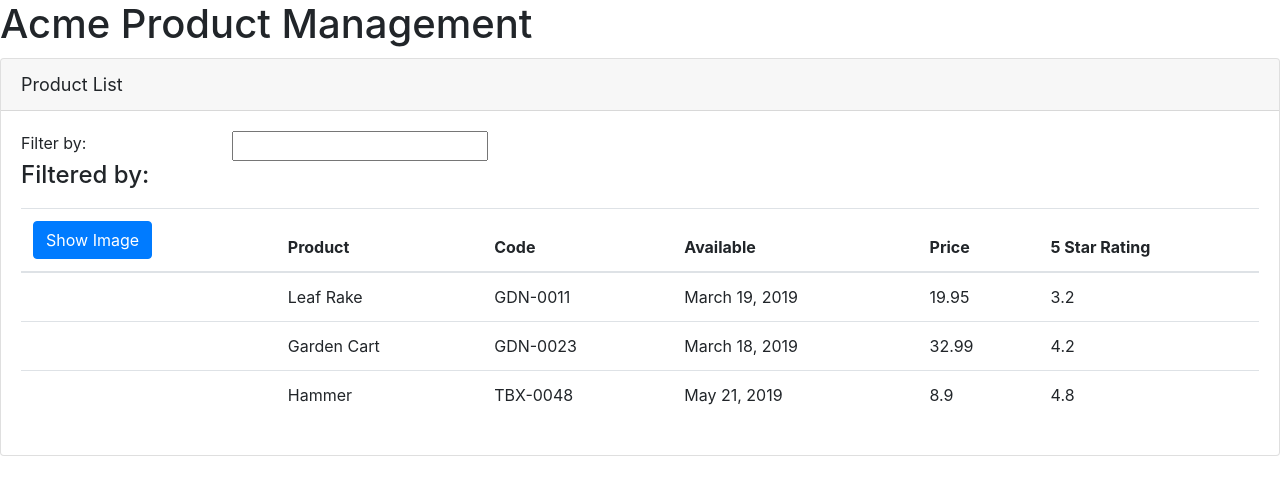
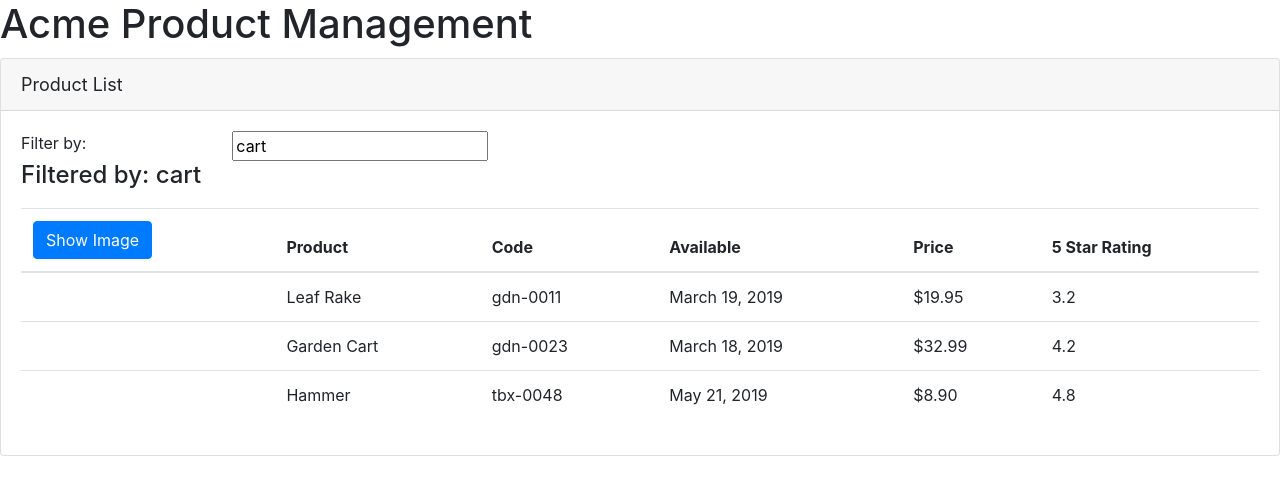
Before and after one commit to sarahkfleming/Angular-GettingStarted, an Angular app: page / in a window 1280 px wide. Shown: the top 494 px of the page. Built offline with nearby package versions, Linux system fonts and the light colour scheme.

Commit message:
formatted currency, imported forms module, and set up filter box to take in user input

```diff
--- a/src/app/app.module.ts
+++ b/src/app/app.module.ts
@@ -1,5 +1,6 @@
 import { BrowserModule } from '@angular/platform-browser';
 import { NgModule } from '@angular/core';
+import { FormsModule } from '@angular/forms';
 
 import { AppComponent } from './app.component';
 import { ProductListComponent } from './products/product-list.component';
@@ -12,7 +13,8 @@ import { ProductListComponent } from './products/product-list.component';
   ],
   // Imports below is where you bring in any external modules that your app needs
   imports: [
-    BrowserModule
+    BrowserModule,
+    FormsModule
   ],
   // Bootstrap below lists the starting component for the application
   bootstrap: [AppComponent]
--- a/src/app/products/product-list.component.html
+++ b/src/app/products/product-list.component.html
@@ -6,12 +6,13 @@
         <div class='row'>
             <div class='col-md-2'>Filter by:</div>
             <div class='col-md-4'>
-                <input type='text' />
+                <input type='text'
+                [(ngModel)]='listFilter' />
             </div>
         </div>
         <div class='row'>
             <div class='col-md-6'>
-                <h4>Filtered by: </h4>
+                <h4>Filtered by: {{ listFilter }} </h4>
             </div>
         </div>
         <div class='table-responsive'>
@@ -42,9 +43,13 @@
                                  [style.margin.px]='imageMargin'>
                         </td>
                         <td>{{ product.productName }}</td>
-                        <td>{{ product.productCode }}</td>
+                        <td>{{ product.productCode | lowercase }}</td>
                         <td>{{ product.releaseDate }}</td>
-                        <td>{{ product.price }}</td>
+                        <!-- The numbers to the left of symbol indicate the following:
+                        1 = number of digits you want displayed to the left of the decimal point
+                        2 = number of minimum digits you want displayed to the right of the decimal point
+                        -2 = maximum number of digits to dispkay after the decimal point -->
+                        <td>{{ product.price | currency:'USD':'symbol':'1.2-2' }}</td>
                         <td>{{ product.starRating }}</td>
                     </tr>
                 </tbody>
--- a/src/app/products/product-list.component.ts
+++ b/src/app/products/product-list.component.ts
@@ -10,6 +10,7 @@ export class ProductListComponent {
     imageWidth = 50;
     imageMargin = 2;
     showImage = false;
+    listFilter: string = 'cart';
     products: any[] = [
         {
             "productId": 1,
```
